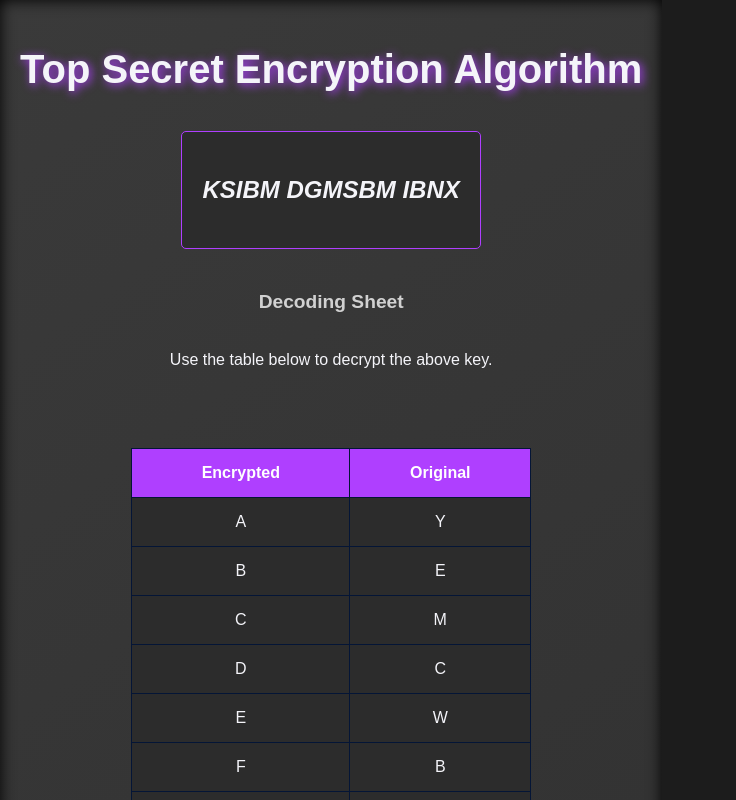
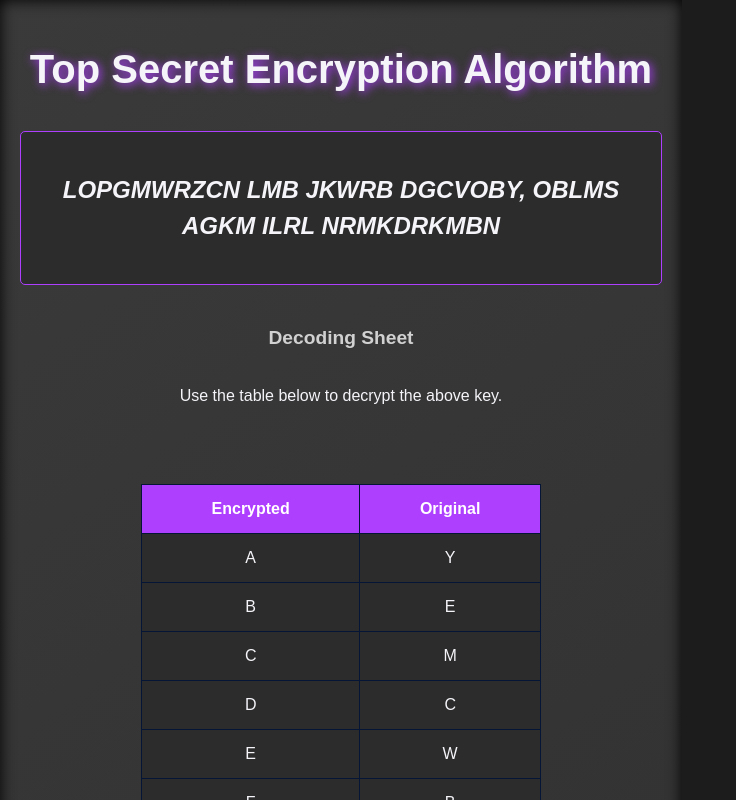
Before and after one commit to MarkRyanGarcia/ACM-escape-cipher, a React (Vite) app: page /cipher in a window 1280 px wide. Shown: the top 800 px of the page, without its empty margins (0-736 px from the left). Built offline with nearby package versions, Linux system fonts and the light colour scheme.

Commit message:
changed message

```diff
--- a/src/routes/cipher/cipher.tsx
+++ b/src/routes/cipher/cipher.tsx
@@ -2,11 +2,13 @@ import React from "react";
 import "./cipher.css";
 
 const CipherPage: React.FC = () => {
-    const encodedMessage = "KSIBM DGMSBM IBNX"; // Encoded message with Caesar cipher (shift = 3)
-    // UNDER CORNER DESK
+    const encodedMessage = "LOPGMWRZCN LMB JKWRB DGCVOBY, OBLMS AGKM ILRL NRMKDRKMBN";
+
     const alphabet = "ABCDEFGHIJKLMNOPQRSTUVWXYZ";
     const shiftedAlphabet = alphabet.split("").map((char, idx) => {
         // const shiftedIdx = (idx + 3) % 26;
+        // ALGORITHMS ARE QUITE COMPLEX, LEARN YOUR DATA STRUCTURES
+        // LOPGMWRZCN LMB JKWRB DGCVOBY, OBLMS AGKM ILRL NRMKDRKMBN
         const encrypted = "YEMCWBOJDQUARSLGFTNVZPIKXH"
         // return { original: alphabet[shiftedIdx], encoded: char };
         return { original: encrypted[idx], encoded: char };
```
